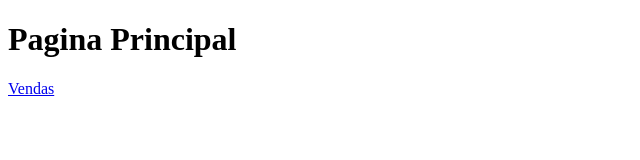
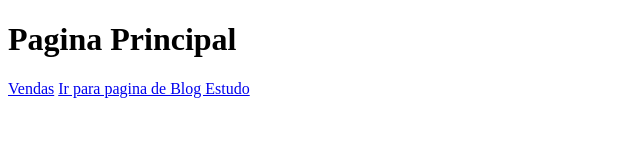
Before and after one commit to cleber1977/vendas2, a plain HTML site: page index.html in a window 1280 px wide. Shown: the whole page, without its empty margins (0-640 px from the left). Drawn offline with Linux system fonts and the light colour scheme.

Commit message:
Atualizaçoes layout

```diff
--- a/index.html
+++ b/index.html
@@ -8,5 +8,6 @@
 <body>
     <h1>Pagina Principal</h1>
     <a href="vendas.html"> Vendas</a>
+    <a href="blog_estuto.html"> Ir para pagina de Blog Estudo</a>
 </body>
 </html>
```
Also changed, not shown: blog_estuto.html (+1 -0 lines).
